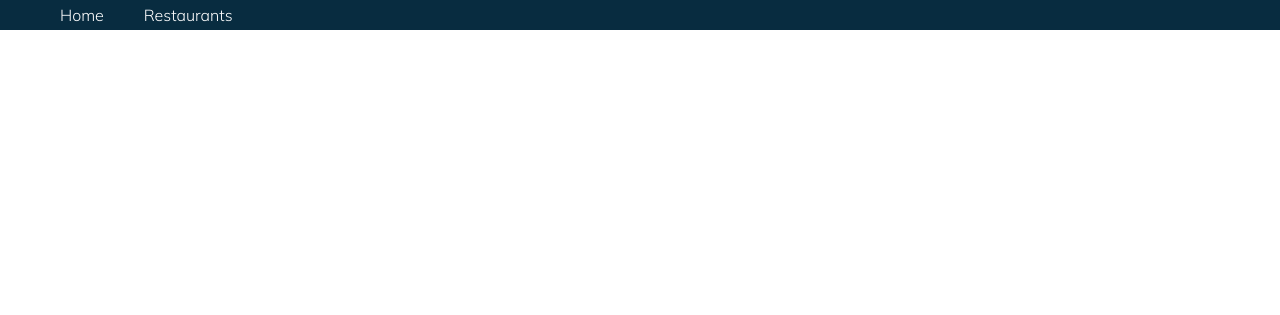
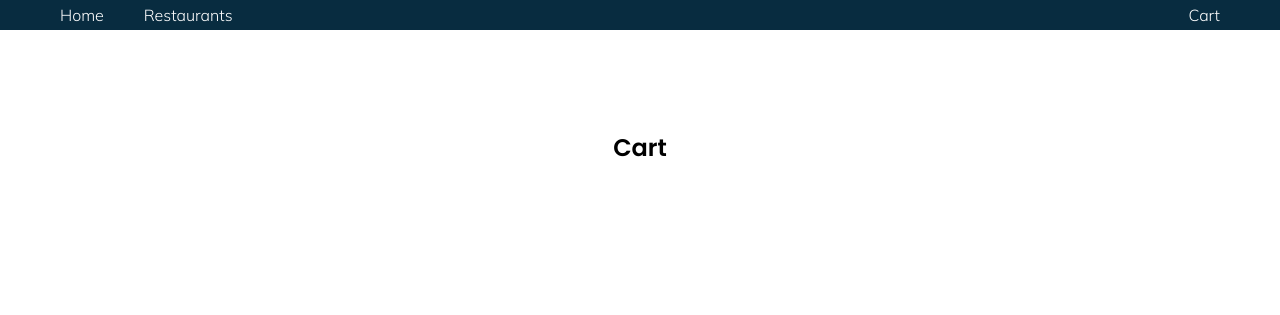
Before and after one commit to railsstudent/frontendmaster-nuxtfoodapp, a Nuxt app: page /cart in a window 1280 px wide. Shown: the top 315 px of the page. Built offline with nearby package versions, Linux system fonts and the light colour scheme.

Commit message:
feat: cart page and Cart nav item
Signed-off-by: Connie Leung <cleung334@gmail.com>

```diff
--- a/components/AppMenu.vue
+++ b/components/AppMenu.vue
@@ -4,6 +4,7 @@
       <li><nuxt-link exact to="/">Home</nuxt-link></li>
       <li><nuxt-link to="/restaurants">Restaurants</nuxt-link></li>
     </ul>
+    <nuxt-link to="/cart">Cart</nuxt-link>
   </nav>
 </template>
 
--- /dev/null
+++ b/pages/cart.vue
@@ -0,0 +1,15 @@
+<template>
+  <main class="container cart">
+    <h2>Cart</h2>
+  </main>
+</template>
+
+<script>
+  export default {
+
+  }
+</script>
+
+<style lang="scss" scoped>
+
+</style>
```
